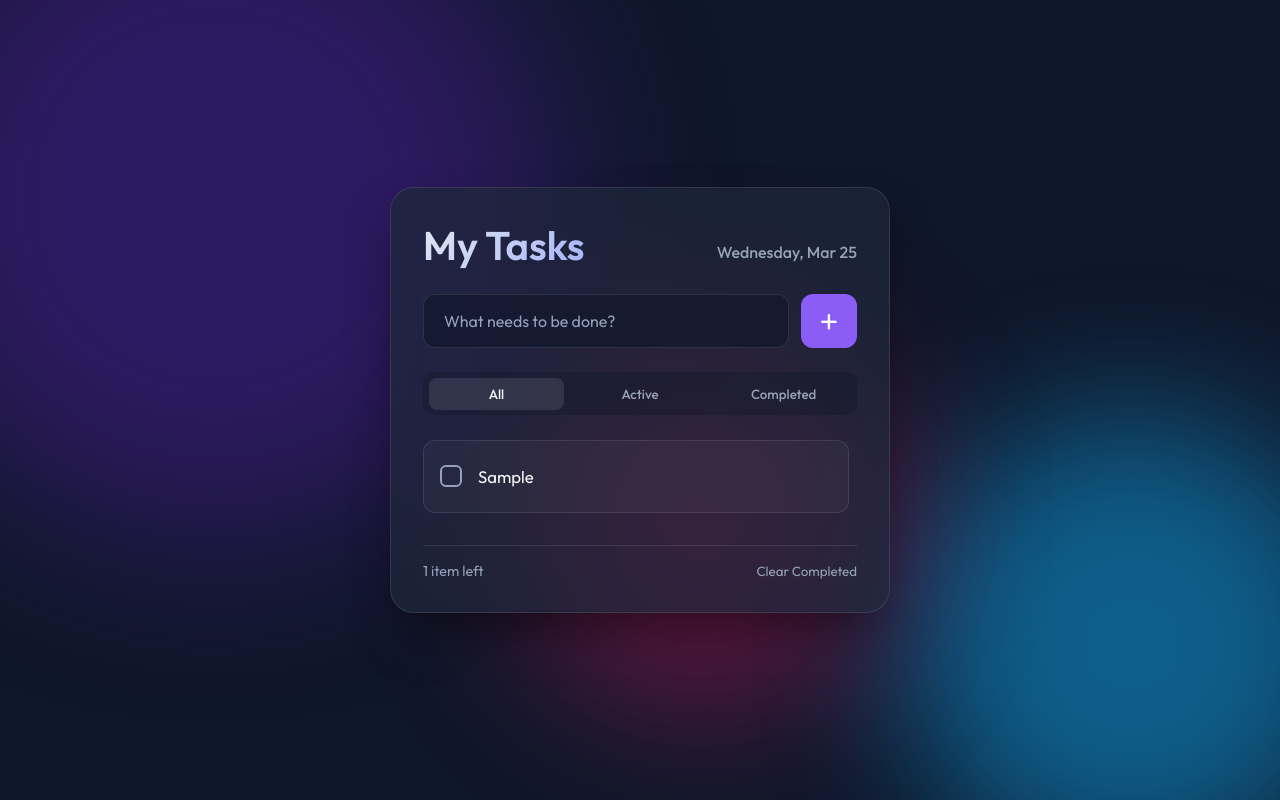
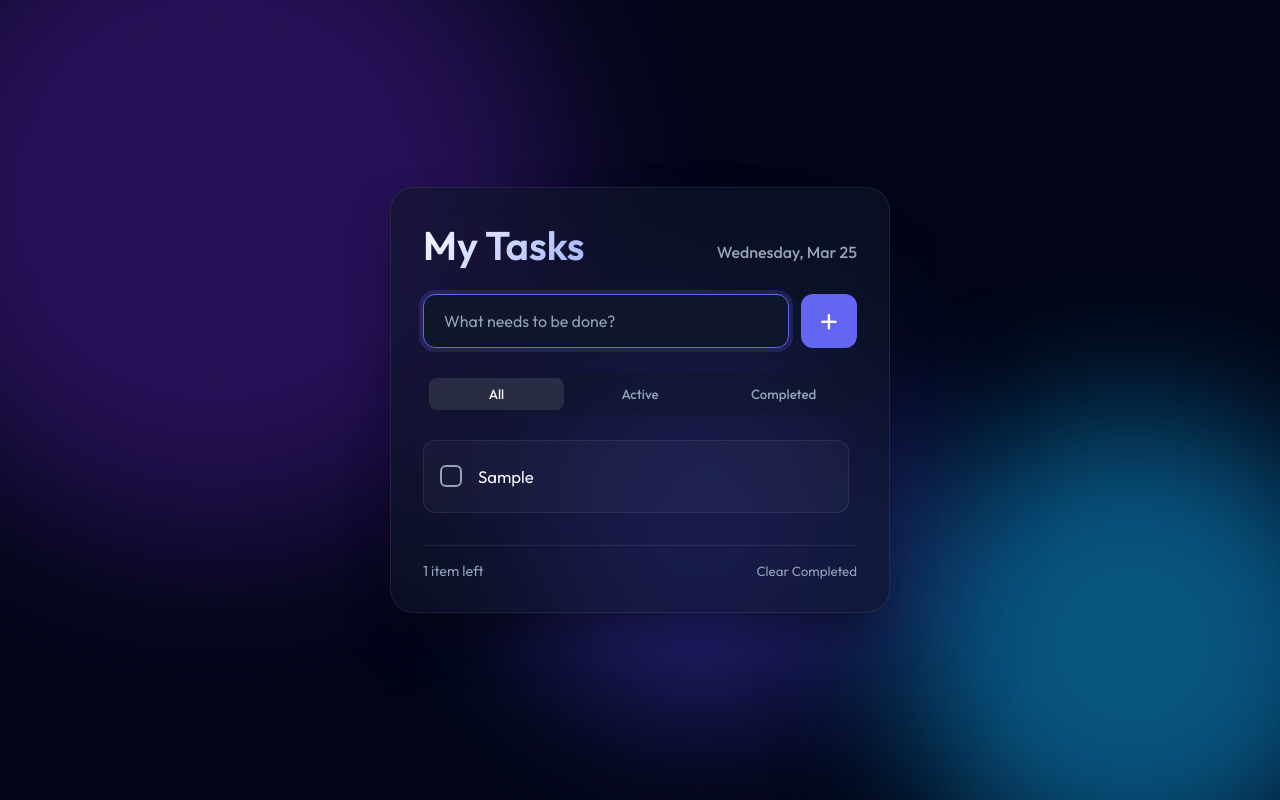
Before and after one commit to hruthikgowd/to-do-_webi, a website: page index.html in a window 1280 px wide. Both pictures are taken after typing "Sample" into the empty fields and a click on the button 829 px from the left and 283 px from the top of the page. Drawn offline with Linux system fonts and the light colour scheme.

Commit message:
Fix Vercel deployment and enhance UI/UX

```diff
--- a/index.html
+++ b/index.html
@@ -3,7 +3,9 @@
 <head>
     <meta charset="UTF-8">
     <meta name="viewport" content="width=device-width, initial-scale=1.0">
-    <title>Aesthetic To-Do</title>
+    <meta name="description" content="A premium, glassmorphism-inspired to-do application for modern task management.">
+    <meta name="keywords" content="todo, tasks, productivity, glassmorphism, aesthetic">
+    <title>Aesthetic | Premium To-Do</title>
     <link rel="stylesheet" href="style.css">
     <link href="https://fonts.googleapis.com/css2?family=Outfit:wght@300;400;500;600&display=swap" rel="stylesheet">
     <link href="https://cdnjs.cloudflare.com/ajax/libs/font-awesome/6.0.0/css/all.min.css" rel="stylesheet">
--- a/script.js
+++ b/script.js
@@ -15,6 +15,8 @@ document.addEventListener('DOMContentLoaded', () => {
     // Initialize
     updateDate();
     renderTodos();
+    input.focus();
+    console.log("%c✨ Aesthetic To-Do Initialized!", "color: #6366f1; font-weight: bold; font-size: 1.2rem;");
 
     // Event Listeners
     form.addEventListener('submit', addTodo);
@@ -54,6 +56,7 @@ document.addEventListener('DOMContentLoaded', () => {
             saveTodos();
             renderTodos();
             input.value = '';
+            input.focus();
         }
     }
 
--- a/style.css
+++ b/style.css
@@ -1,13 +1,14 @@
 :root {
-    --bg-color: #0f172a;
+    --bg-color: #020617;
     --text-main: #f8fafc;
     --text-muted: #94a3b8;
-    --glass-bg: rgba(30, 41, 59, 0.7);
-    --glass-border: rgba(255, 255, 255, 0.1);
-    --primary: #8b5cf6;
-    --primary-hover: #7c3aed;
+    --glass-bg: rgba(15, 23, 42, 0.6);
+    --glass-border: rgba(255, 255, 255, 0.08);
+    --primary: #6366f1;
+    --primary-hover: #4f46e5;
     --danger: #ef4444;
     --success: #10b981;
+    --accent: #0ea5e9;
 }
 
 * {
@@ -61,7 +62,7 @@ body {
     right: -10%;
     width: 40vw;
     height: 40vw;
-    background: #0ea5e9;
+    background: var(--accent);
     animation-delay: -5s;
 }
 
@@ -70,7 +71,7 @@ body {
     left: 40%;
     width: 30vw;
     height: 30vw;
-    background: #be185d;
+    background: #4f46e5;
     animation-delay: -10s;
 }
 
@@ -107,8 +108,9 @@ header {
 h1 {
     font-size: 2.5rem;
     font-weight: 600;
-    background: linear-gradient(135deg, #e2e8f0 0%, #a5b4fc 100%);
+    background: linear-gradient(135deg, #f8fafc 0%, #a5b4fc 100%);
     -webkit-background-clip: text;
+    background-clip: text;
     -webkit-text-fill-color: transparent;
 }
 
@@ -141,7 +143,8 @@ h1 {
 
 #todo-input:focus {
     border-color: var(--primary);
-    box-shadow: 0 0 0 2px rgba(139, 92, 246, 0.3);
+    box-shadow: 0 0 0 4px rgba(99, 102, 241, 0.2);
+    background: rgba(15, 23, 42, 0.8);
 }
 
 #add-btn {
@@ -160,8 +163,8 @@ h1 {
 
 #add-btn:hover {
     background: var(--primary-hover);
-    transform: translateY(-2px);
-    box-shadow: 0 10px 15px -3px rgba(139, 92, 246, 0.4);
+    transform: translateY(-2px) scale(1.05);
+    box-shadow: 0 10px 15px -3px rgba(99, 102, 241, 0.4);
 }
 
 .filters {
```
Also changed, not shown: package.json (added, +17 -0 lines), vercel.json (added).
